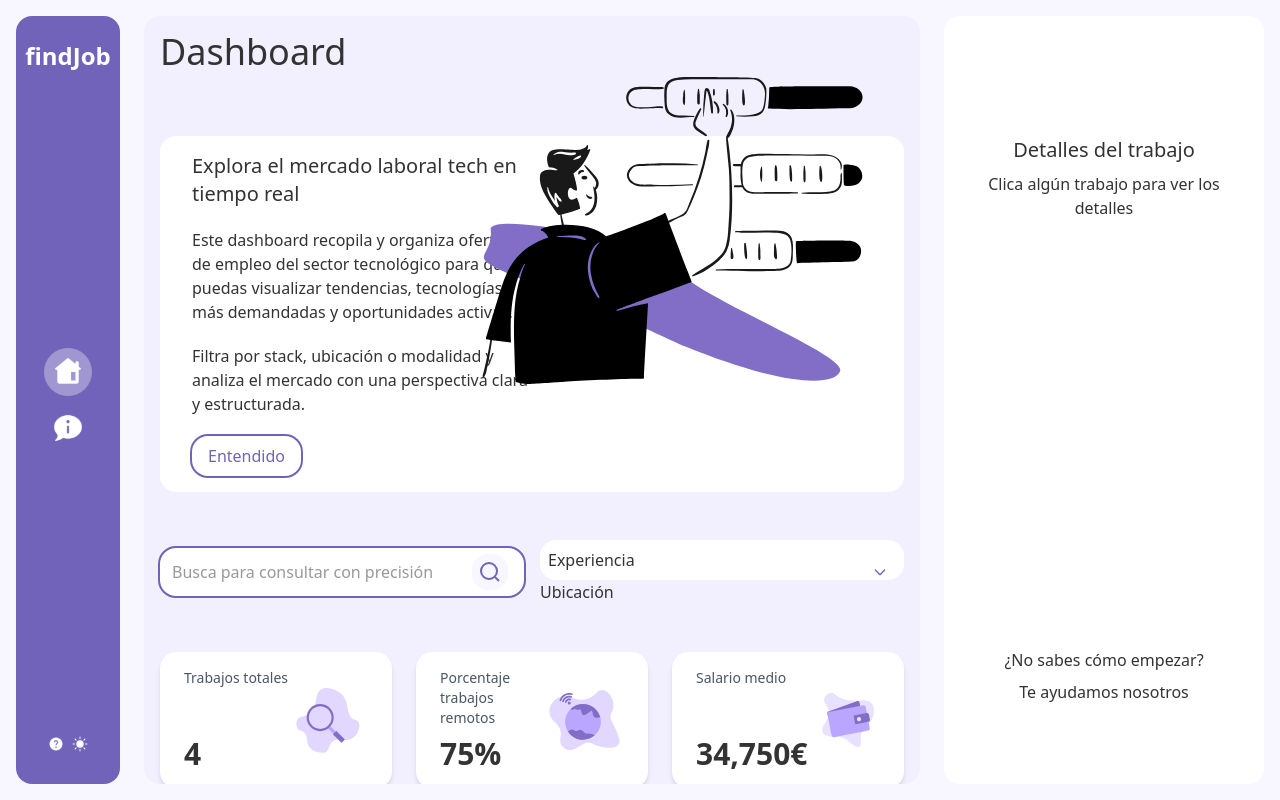
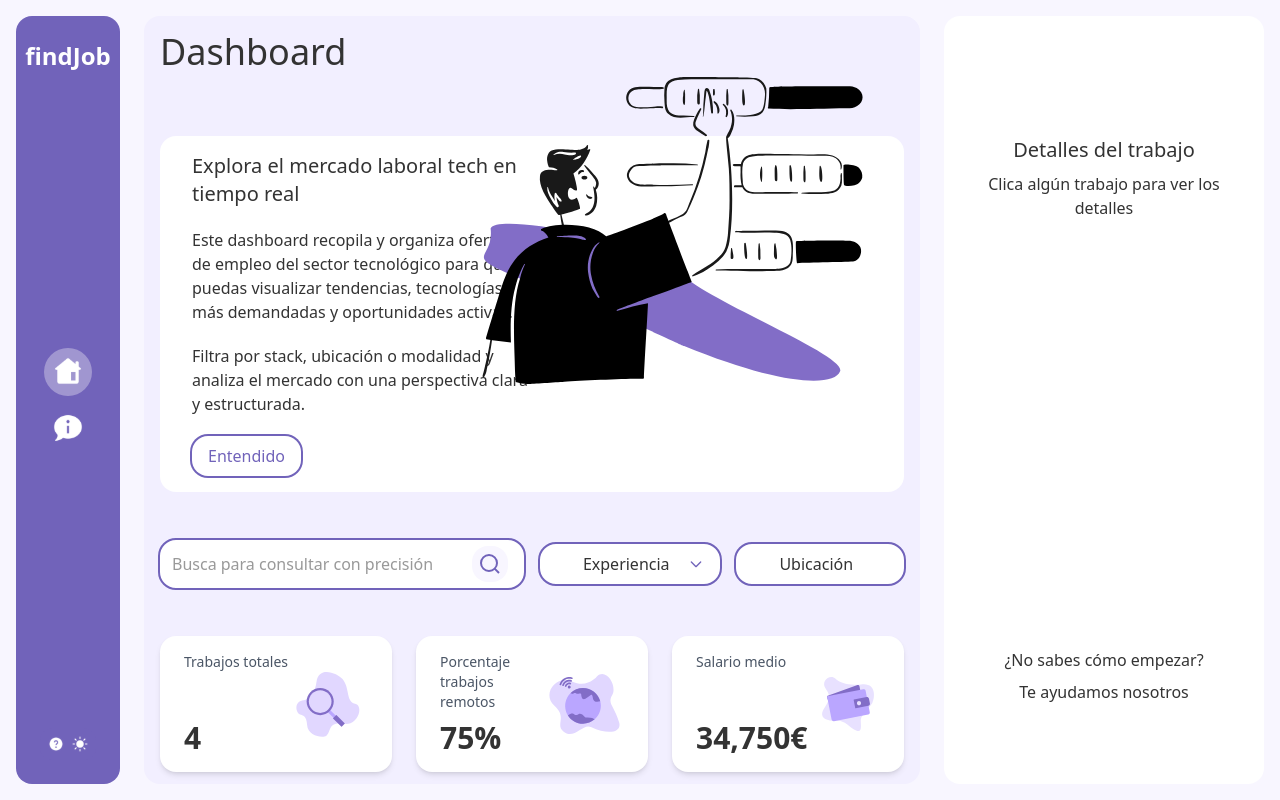
Before and after one commit to JaumeEsquerdo/dashboard-findJob, a Next.js app in the folder job-dashboard/: page / in a window 1280 px wide. Built offline with nearby package versions, Linux system fonts and the light colour scheme.

Commit message:
ajustar dropdown abosulte al btn relative correspondiente

```diff
--- a/job-dashboard/src/components/FiltrosSelects.tsx
+++ b/job-dashboard/src/components/FiltrosSelects.tsx
@@ -86,10 +86,10 @@ export const FiltrosSelects = ({ filters, uniqueLocations, setFilters }: Props)
             </label>
             {/* filtros selects */}
 
-            <div ref={dropdownRef} className="relative w-full">
+            <div ref={dropdownRef} className="w-full flex gap-4 items-center justify-center">
                 <div
 
-                    className="p-2 cursor-pointer rounded-2xl bg-whiteSpecial flex justify-between items-center"
+                    className="relative p-2 pr-4 cursor-pointer text-center rounded-2xl w-full bg-whiteSpecial outline-2 outline-main focus:outline-main focus:shadow-[0_0_0_2px_var(--color-main),0_4px_0_2px_var(--color-main)] hover:shadow-[0_0_0_2px_var(--color-main),0_4px_0_2px_var(--color-main)]  focus:outline-2 transition duration-100 appearance-none"
                     onClick={() => setExperienceOpen(!experienceOpen)}
                 >
                     {filters.experience || 'Experiencia'}
@@ -102,9 +102,8 @@ export const FiltrosSelects = ({ filters, uniqueLocations, setFilters }: Props)
                     >
                         <path strokeLinecap="round" strokeLinejoin="round" strokeWidth="2" d="M19 9l-7 7-7-7" />
                     </svg>
-                </div>
                     {experienceOpen && (
-                    <ul className="absolute w-full mt-1 bg-whiteSpecial border rounded-2xl max-h-40 overflow-auto z-10">
+                        <ul className="absolute top-full left-0 mt-1 bg-whiteSpecial border rounded-2xl w-full max-h-40 overflow-auto z-10">
 
                             {/* Opción reset */}
                             <li
@@ -131,9 +130,10 @@ export const FiltrosSelects = ({ filters, uniqueLocations, setFilters }: Props)
                             ))}
                         </ul>
                     )}
+                </div>
 
                 <div ref={ubicationRef} className="relative w-full">
-                    <div onClick={() => setUbicationOpen(!ubicationOpen)}>Ubicación</div>
+                    <div className="p-2 pr-4 cursor-pointer text-center rounded-2xl w-full bg-whiteSpecial outline-2 outline-main focus:outline-main focus:shadow-[0_0_0_2px_var(--color-main),0_4px_0_2px_var(--color-main)] hover:shadow-[0_0_0_2px_var(--color-main),0_4px_0_2px_var(--color-main)]  focus:outline-2 transition duration-100 appearance-none" onClick={() => setUbicationOpen(!ubicationOpen)}>Ubicación</div>
                     {ubicationOpen && <ul className="absolute w-full mt-1 bg-whiteSpecial border rounded-2xl max-h-40 overflow-auto z-10">...</ul>}
                 </div>
             </div>
```
Lines whose indentation alone changed are shown as unchanged.
